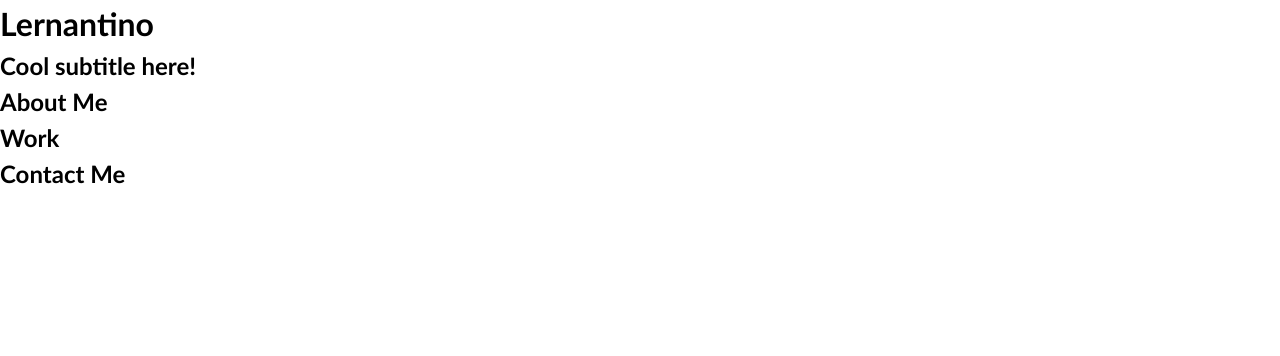
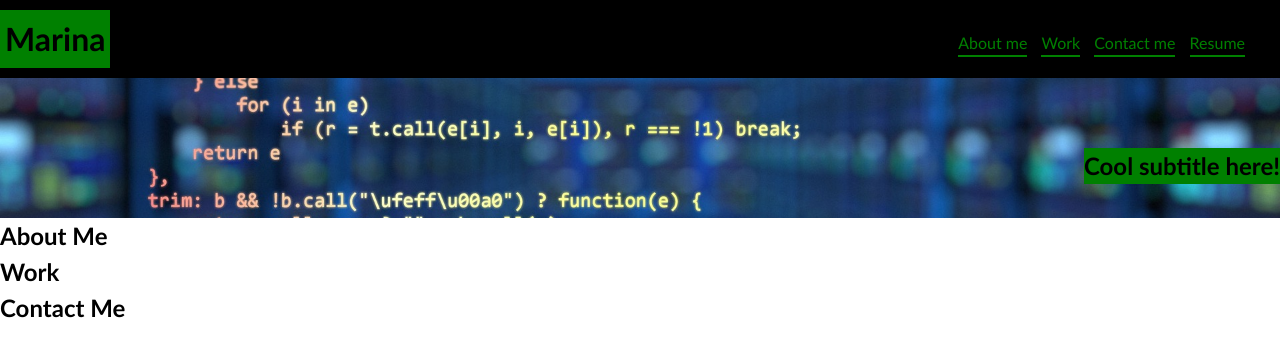
Before and after one commit to marinaongithub/challenge-2, a plain HTML site: page starter/index.html in a window 1280 px wide. Drawn offline with Linux system fonts and the light colour scheme; files that its build step writes are made by us from their sources.

Commit message:
Added Header and banner to html + css files

```diff
--- a/starter/css/style.css
+++ b/starter/css/style.css
@@ -1,5 +1,10 @@
 * {
   box-sizing: border-box;
+}
+
+:root {
+  --dark: black;
+  --title-background: green;
 }
 
 body {
@@ -21,3 +26,63 @@ h6 {
 p {
   margin: 0;
 }
+
+/* Header style */
+
+header {
+  display: flex;
+  background-color: var(--dark);
+  padding:10px 0px;
+}
+
+h1 {
+  background-color: var(--title-background);
+  color:  var(--dark);
+  height: 80%;
+  padding: 5px;
+}
+
+nav {
+  display: flex;
+  flex-wrap: wrap;
+  flex-direction: row;
+  color: var(--title-background);
+  right: 0px;
+}
+
+nav ul {
+  position: absolute;
+  right: 0px;
+  padding: 0px 30px;
+}
+
+nav ul li {
+  display: inline-block;
+  margin: 5px;
+  border-bottom: 2px solid var(--title-background);
+}
+
+a:link {
+  text-decoration:none;
+  color: var(--title-background);
+}
+
+a:visited {
+  color: var(--title-background);
+}
+
+/* Banner style */
+
+.hero-banner {
+  background-image: url("../images/banner.jpg");
+  background-position: center;
+  background-size: cover;
+  padding: 70px;
+  display: flex;
+}
+
+.hero-banner div h2 {
+  position: absolute;
+  right: 0px;
+  background-color: var(--title-background);
+}
--- a/starter/index.html
+++ b/starter/index.html
@@ -5,15 +5,29 @@
   <meta charset="UTF-8">
   <meta name="viewport" content="width=device-width, initial-scale=1.0">
   <meta http-equiv="X-UA-Compatible" content="ie=edge">
-  <title>Lernantino // Web Developer</title>
-  <link rel="stylesheet" href="./assets/css/style.css" />
+  <title>Marina // Web Developer</title>
+  <link rel="stylesheet" href="./css/style.css" />
 </head>
 
 <body>
   <!-- main logo / nav -->
   <header>
-    <h1>Lernantino</h1>
+    <h1>Marina</h1>
     <nav>
+      <ul>
+        <li>
+          <a href="#about">About me</a>
+        </li>
+        <li>
+          <a href="#work">Work</a>
+        </li>
+        <li>
+          <a href="#contact">Contact me</a>
+        </li>
+        <li>
+          <a href="#">Resume</a>
+        </li>
+      </ul>
     </nav>
   </header>
 
```
Also changed, not shown: starter/images/banner.jpg (added).
